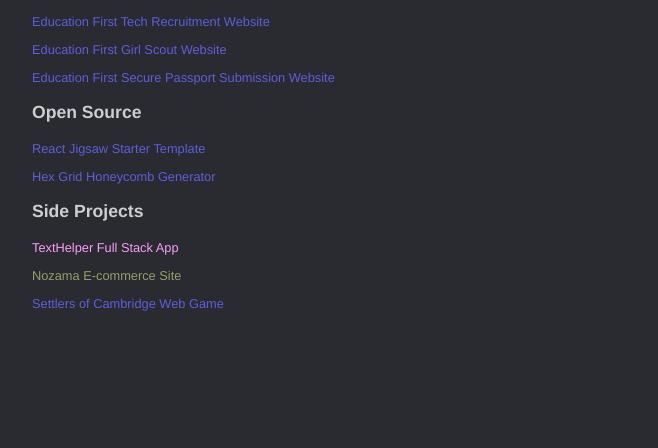
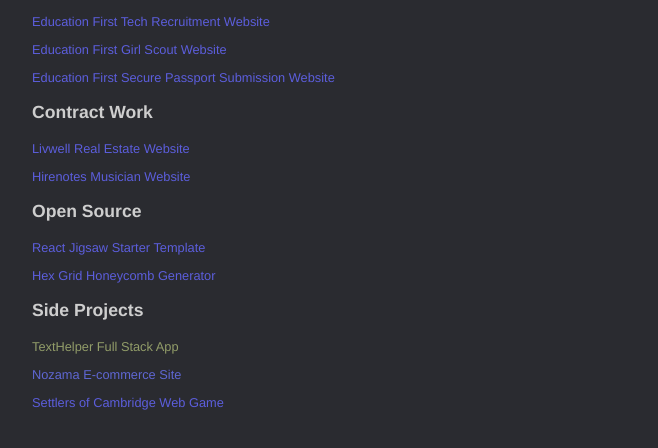
Before and after one commit to azitowolf/portfolio, a website: page index.html in a window 1280 px wide. Shown: the part 252-700 px from the top of the page, without its empty margins (308-966 px from the left). Drawn offline with Linux system fonts and the light colour scheme.

Commit message:
added new projects

```diff
--- a/index.html
+++ b/index.html
@@ -39,6 +39,9 @@
 					<p><a target="blank" href="http://eftours.com/tech">Education First Tech Recruitment Website</a></p>
 					<p><a target="blank" href="http://girltrips.eftours.com/">Education First Girl Scout Website</a></p>
 					<p><a target="blank" href="http://eftours.com/login">Education First Secure Passport Submission Website</a></p>
+					<h3>Contract Work</h3>
+					<p><a target="blank" href="http://45.32.249.55:3000/">Livwell Real Estate Website</a></p>
+					<p><a target="blank" href="http://hirenotes.com/">Hirenotes Musician Website</a></p>
 					<h3>Open Source</h3>
 					<p><a target="blank" href="https://github.com/azitowolf/react-jigsaw">React Jigsaw Starter Template</a></p>
 					<p><a target="blank" href="https://github.com/azitowolf/hexGrid">Hex Grid Honeycomb Generator</a></p>
```
Also changed, not shown: 1 other file.
